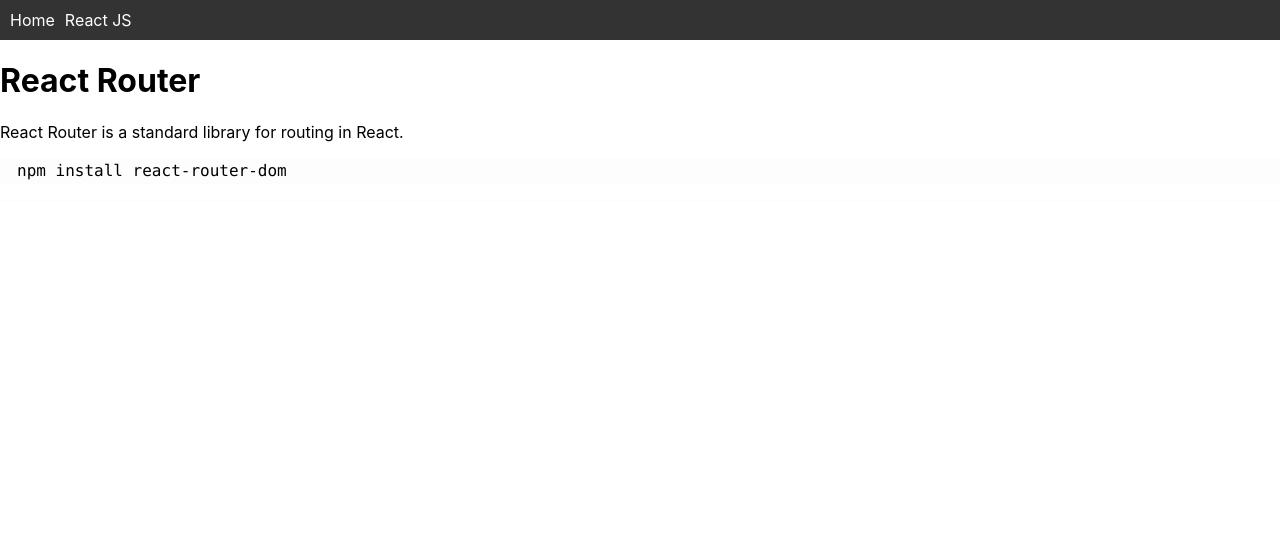
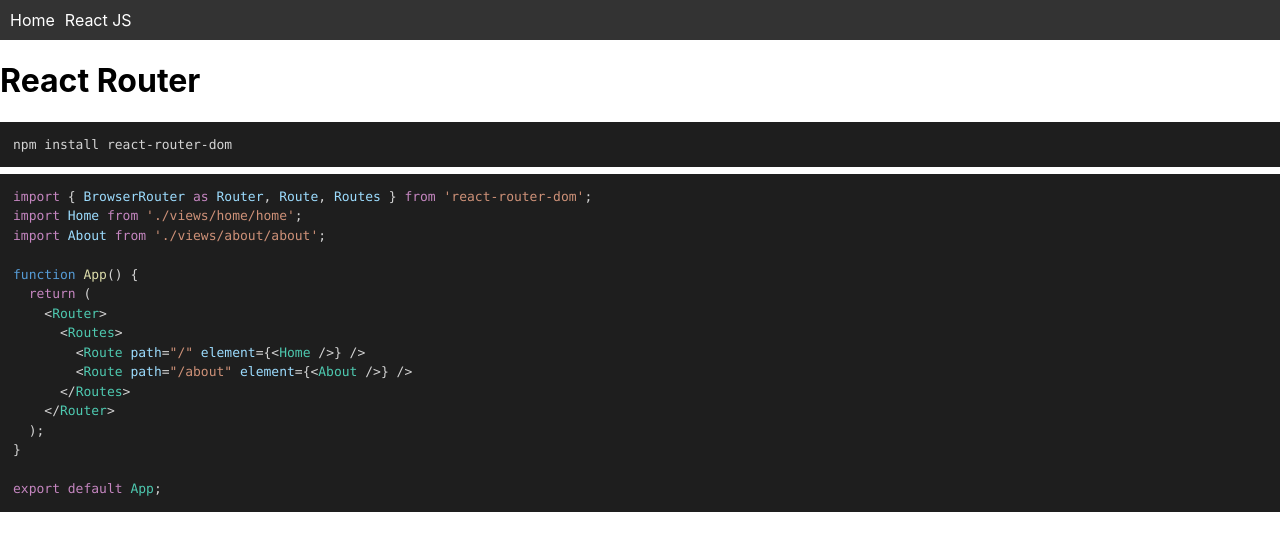
Before and after one commit to MarwanAl-Obaidi/clear-code-guide, a React (Create React App) app: page /React-JS/react-router in a window 1280 px wide. Shown: the top 550 px of the page. Built offline with nearby package versions, Linux system fonts and the light colour scheme.

Commit message:
Code block are now clearly shown

```diff
--- /dev/null
+++ b/src/components/codeBlock/codeBlock.css
@@ -0,0 +1,5 @@
+.code-block {
+    white-space: pre-wrap;
+    word-break: break-word;
+    overflow-wrap: break-word;
+}
--- a/src/components/codeBlock/codeBlock.js
+++ b/src/components/codeBlock/codeBlock.js
@@ -1,10 +1,10 @@
 import React from 'react';
 import { Prism as SyntaxHighlighter } from 'react-syntax-highlighter';
-import { coy } from 'react-syntax-highlighter/dist/esm/styles/prism';
+import { vscDarkPlus } from 'react-syntax-highlighter/dist/esm/styles/prism';
 
 const CodeBlock = ({ language, children }) => {
     return (
-        <SyntaxHighlighter language={language} style={coy}>
+        <SyntaxHighlighter language={language} style={vscDarkPlus} wrapLongLines={true}>
             {children}
         </SyntaxHighlighter>
     );
--- a/src/views/reactJs/reactRouter/reactRouter.js
+++ b/src/views/reactJs/reactRouter/reactRouter.js
@@ -6,12 +6,27 @@
   return (
     <div>
       <h1>React Router</h1>
-            <p>React Router is a standard library for routing in React.</p>
+
       <CodeBlock>
         {`npm install react-router-dom`}
       </CodeBlock>
-            <CodeBlock language="JavaScript">
-                {``}
+      <CodeBlock language="javascript">
+        {`import { BrowserRouter as Router, Route, Routes } from 'react-router-dom';
+import Home from './views/home/home';
+import About from './views/about/about';
+
+function App() {
+  return (
+    <Router>
+      <Routes>
+        <Route path="/" element={<Home />} />
+        <Route path="/about" element={<About />} />
+      </Routes>
+    </Router>
+  );
+}
+
+export default App;`}
       </CodeBlock>
     </div>
   );
```
Lines whose indentation alone changed are shown as unchanged.
